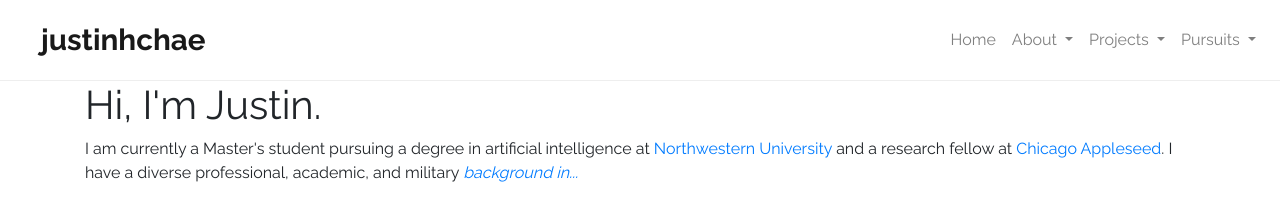
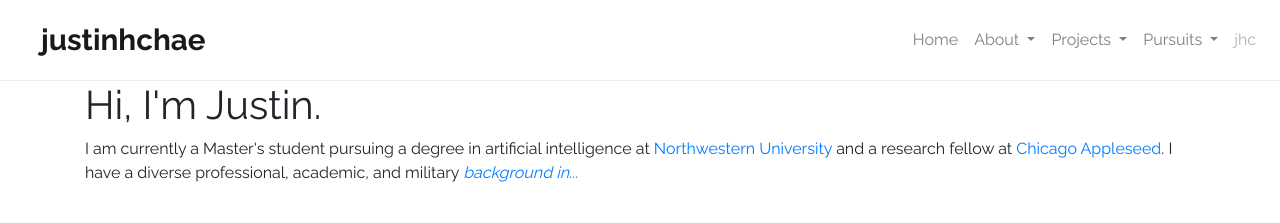
Before and after one commit to justinhchae/justinhchae.github.io, a Jekyll site: the page built from index.html, in a window 1280 px wide. Shown: the top 223 px of the page. Built offline with Jekyll 4.4.1, drawn with Linux system fonts in a browser that asks for light colours; the list of posts is cut into pages by our own code.

Commit message:
Update navigation.html

```diff
--- a/_includes/navigation.html
+++ b/_includes/navigation.html
@@ -19,18 +19,6 @@
           >Home <span class="sr-only">(current)</span></a
         >
       </li>
-<!--      <li class="nav-item">-->
-<!--        <a class="nav-link" href={{"/about/" | relative_url}} >About</a>-->
-<!--      </li>-->
-<!--      <li class="nav-item">-->
-<!--        <a class="nav-link" href="https://github.com/justinhchae">GitHub</a>-->
-<!--      </li>-->
-<!--      <li class="nav-item">-->
-<!--        <a class="nav-link" href="https://www.linkedin.com/in/justin-chae">LinkedIn</a>-->
-<!--      </li>-->
-<!--      <li class="nav-item">-->
-<!--        <a class="nav-link" href="https://justinhchae.medium.com/">Blog</a>-->
-<!--      </li>-->
       <li class="nav-item dropdown">
         <a
           class="nav-link dropdown-toggle"
@@ -90,6 +78,9 @@
           <div class="dropdown-divider"></div>
         </div>
       </li>
+      <li class="nav-item">
+        <a class="nav-link disabled" href="#">jhc</a>
+      </li>
     </ul>
   </div>
 </nav>
```
